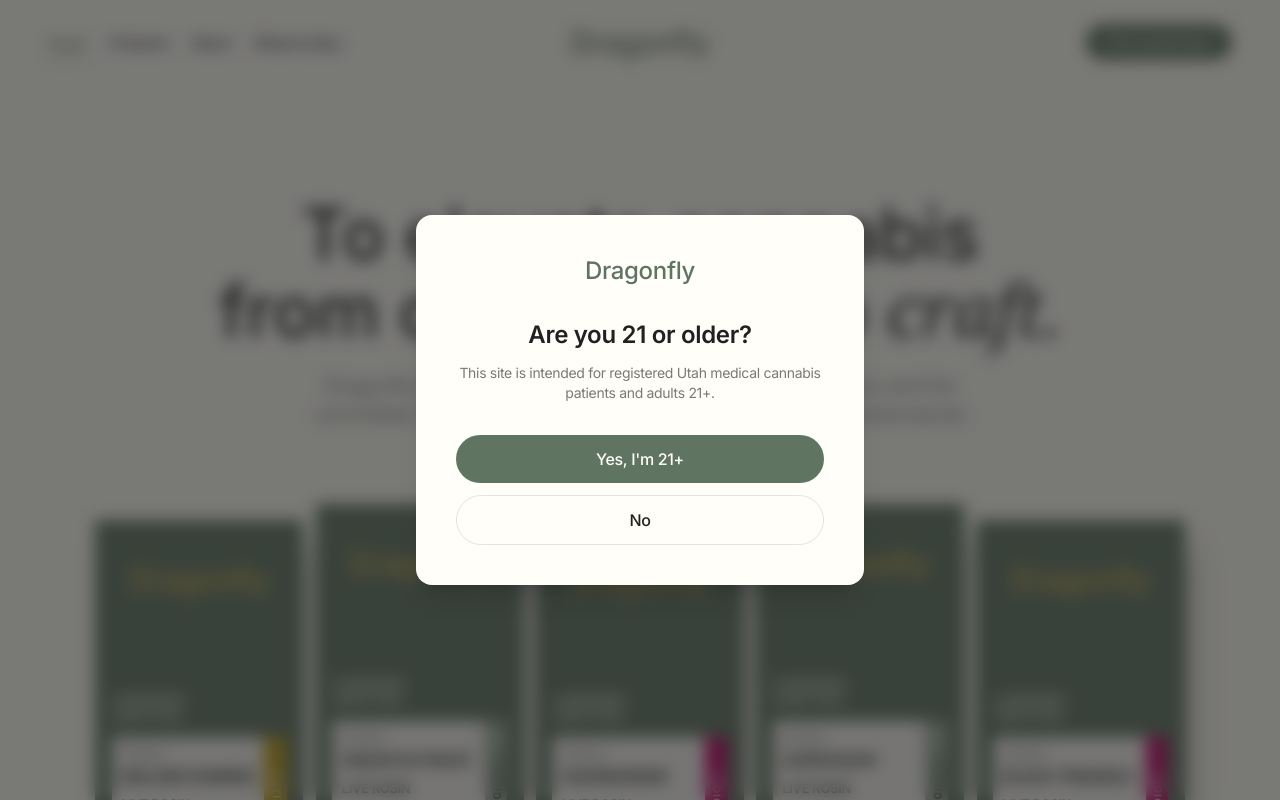
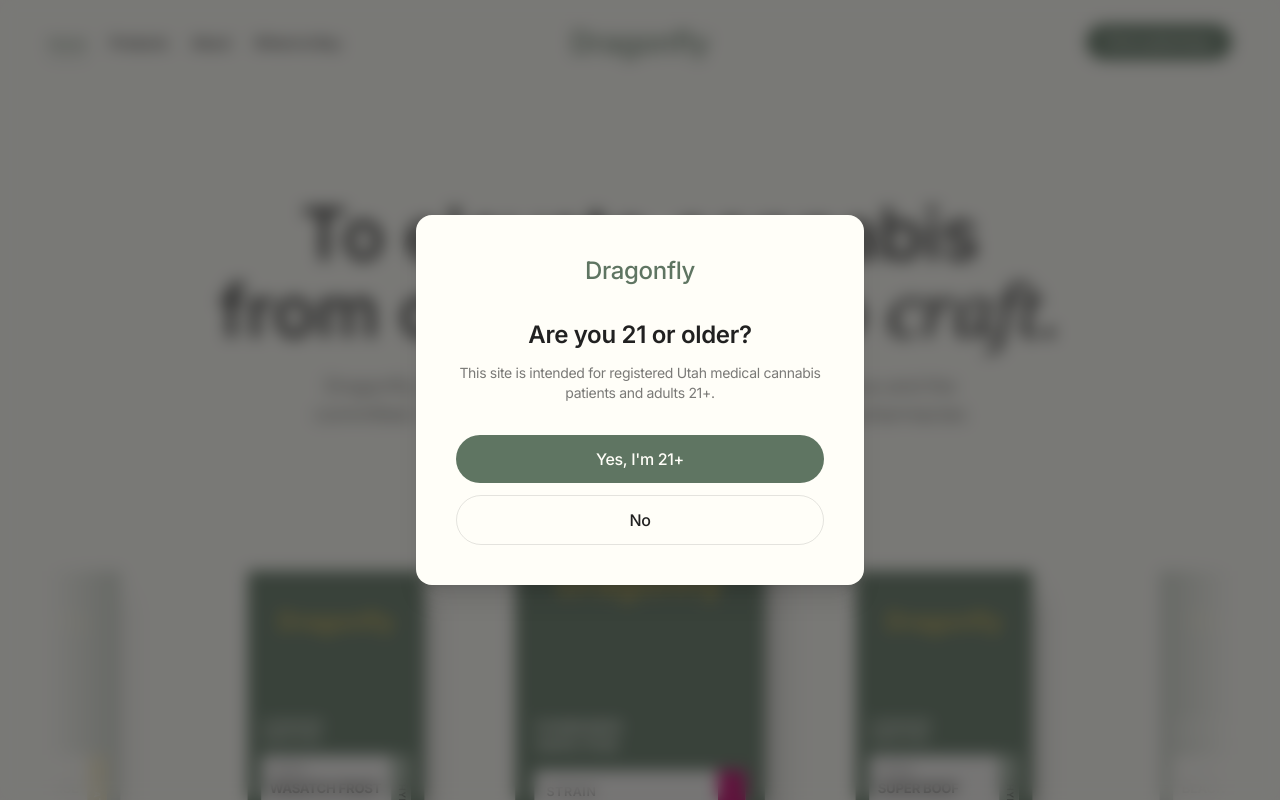
Before and after one commit to danny-tle/dragonfly-processing, a Next.js app: page / in a window 1280 px wide. Shown: the top 800 px of the page. Built offline with nearby package versions, Linux system fonts and the light colour scheme; no server answers.

Commit message:
Add rotating vape pod carousel to home hero

```diff
--- a/src/components/home/hero.tsx
+++ b/src/components/home/hero.tsx
@@ -1,6 +1,6 @@
 import Link from "next/link";
 import { featuredProducts } from "@/data/home";
-import { ProductBox } from "@/components/product-box";
+import { PodCarousel } from "./pod-carousel";
 
 export function Hero() {
   return (
@@ -15,16 +15,9 @@
         Find our products at licensed medical cannabis pharmacies across the state.
       </p>
 
-      <ul className="mt-16 flex w-full flex-wrap items-end justify-center gap-6 sm:gap-10 lg:justify-between lg:gap-0 lg:px-[4%]">
-        {featuredProducts.map((product, index) => (
-          <li
-            key={product.strain}
-            className={index % 2 === 1 ? "sm:-translate-y-4" : undefined}
-          >
-            <ProductBox {...product} />
-          </li>
-        ))}
-      </ul>
+      <div className="mt-8 w-full">
+        <PodCarousel products={featuredProducts} />
+      </div>
 
       <Link
         href="/where-to-buy"
--- /dev/null
+++ b/src/components/home/pod-carousel.tsx
@@ -0,0 +1,77 @@
+"use client";
+
+import { useEffect, useState } from "react";
+import type { FeaturedProduct } from "@/data/home";
+import { ProductBox } from "@/components/product-box";
+
+const STEP_MS = 2000;
+const VISIBLE_RADIUS = 2; // pods at offsets -2…+2 are shown
+
+// Distance between pod `index` and the active pod.
+// 0 = centered, negative = to the left, positive = to the right.
+function getOffset(index: number, active: number, count: number): number {
+  const half = Math.floor(count / 2);
+  return ((index - active + half + count) % count) - half;
+}
+
+export function PodCarousel({ products }: { products: FeaturedProduct[] }) {
+  // Two copies of the lineup: only the middle 5 slots are visible, so a pod can
+  // wrap from one end to the other while it's hidden off to the side.
+  const slots = [...products, ...products];
+  const count = slots.length;
+
+  const [active, setActive] = useState(0);
+  const [paused, setPaused] = useState(false);
+
+  useEffect(() => {
+    if (paused || window.matchMedia("(prefers-reduced-motion: reduce)").matches) return;
+    // A fresh timeout after every change keeps the rhythm even, including after a click.
+    const id = setTimeout(() => setActive((a) => (a + 1) % count), STEP_MS);
+    return () => clearTimeout(id);
+  }, [active, paused, count]);
+
+  return (
+    <div
+      aria-roledescription="carousel"
+      aria-label="Featured vape pods"
+      onMouseEnter={() => setPaused(true)}
+      onMouseLeave={() => setPaused(false)}
+      className="relative w-full overflow-hidden py-14 [--step:9.5rem] [mask-image:linear-gradient(to_right,transparent,black_12%,black_88%,transparent)] sm:[--step:12rem] lg:[--step:15rem] xl:[--step:19rem]"
+    >
+      <div className="invisible flex justify-center" aria-hidden="true">
+        <ProductBox {...products[0]} />
+      </div>
+
+      {slots.map((product, index) => {
+        const offset = getOffset(index, active, count);
+        const previous = getOffset(index, (active - 1 + count) % count, count);
+        // Only ever true for a hidden pod, so the jump happens out of sight.
+        const wrapping = Math.abs(offset - previous) > 1;
+        const isCenter = offset === 0;
+        const hidden = Math.abs(offset) > VISIBLE_RADIUS;
+
+        return (
+          <button
+            key={index}
+            type="button"
+            onClick={() => setActive(index)}
+            aria-label={`Show ${product.strain}`}
+            aria-current={isCenter ? "true" : undefined}
+            aria-hidden={hidden || undefined}
+            tabIndex={hidden ? -1 : undefined}
+            className="absolute top-1/2 left-1/2 ease-out focus-visible:outline-2 focus-visible:outline-offset-4 focus-visible:outline-primary"
+            style={{
+              transform: `translate(-50%, -50%) translateX(calc(var(--step) * ${offset})) scale(${isCenter ? 1.2 : 0.85})`,
+              transition: wrapping ? "none" : "transform 700ms, opacity 700ms",
+              opacity: hidden ? 0 : Math.abs(offset) === VISIBLE_RADIUS ? 0.55 : 1,
+              pointerEvents: hidden ? "none" : undefined,
+              zIndex: 10 - Math.abs(offset),
+            }}
+          >
+            <ProductBox {...product} />
+          </button>
+        );
+      })}
+    </div>
+  );
+}
```
